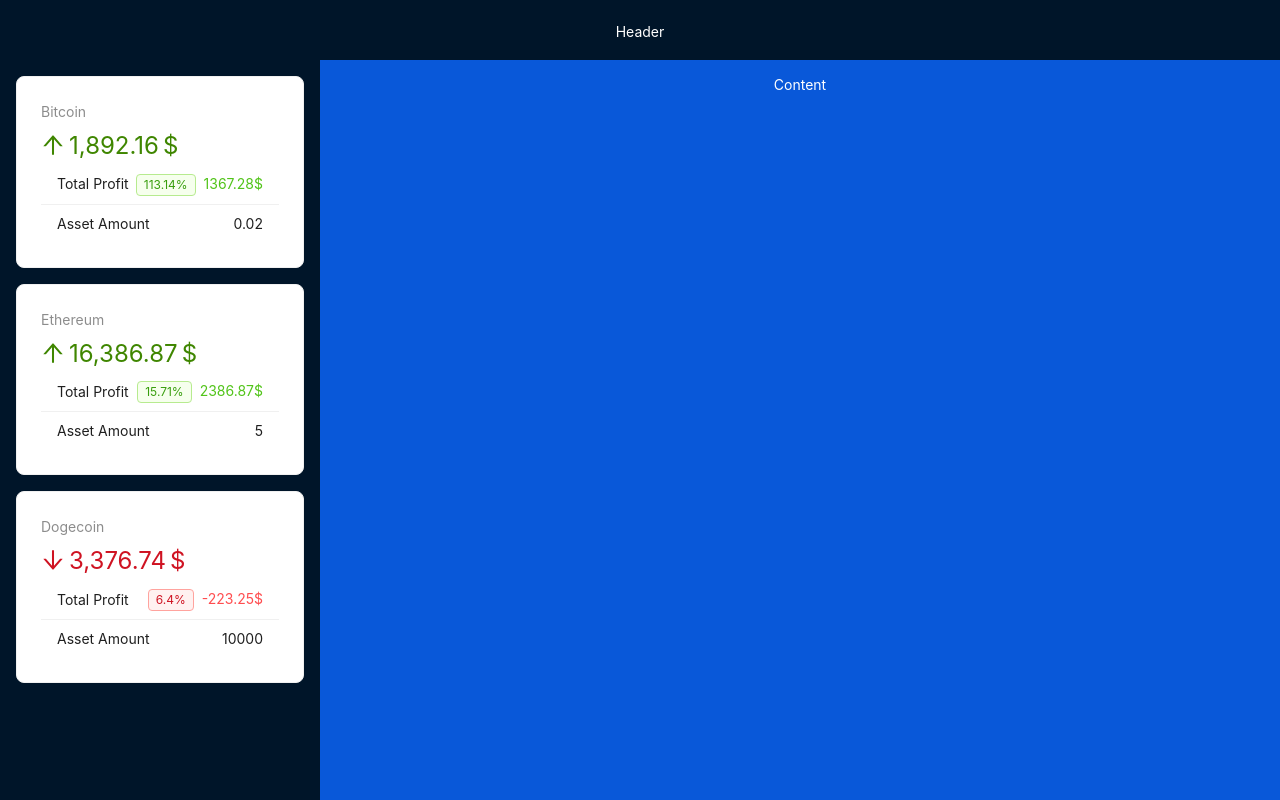
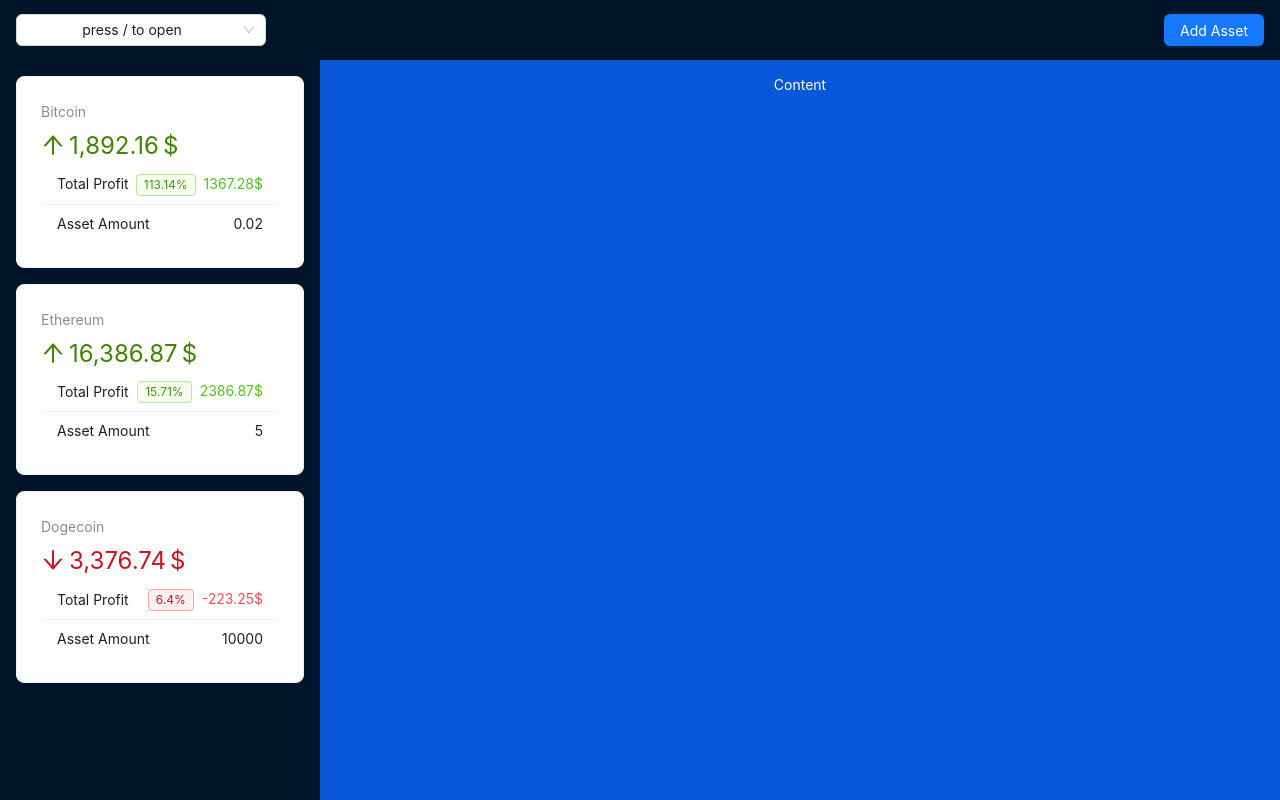
Before and after one commit to DeganovAndrey/React-crypto-app, a React (Vite) app: page / in a window 1280 px wide. Built offline with nearby package versions, Linux system fonts and the light colour scheme.

Commit message:
Added appHeader, modal, drawer, select

```diff
--- a/src/App.jsx
+++ b/src/App.jsx
@@ -1,19 +1,9 @@
-import { Layout } from "antd";
-import AppHeader from "./components/layout/AppHeader";
-import AppSider from "./components/layout/AppSider";
-import AppContent from "./components/layout/AppContent";
 import { CryptoContextProvider } from "./context/crypto-context";
-
+import AppLayout from "./components/layout/AppLayout";
 function App() {
   return (
     <CryptoContextProvider>
-      <Layout>
-        <AppHeader />
-        <Layout>
-          <AppSider />
-          <AppContent />
-        </Layout>
-      </Layout>
+      <AppLayout />
     </CryptoContextProvider>
   );
 }
--- a/src/components/layout/AppHeader.jsx
+++ b/src/components/layout/AppHeader.jsx
@@ -1,16 +1,83 @@
-import { Layout } from "antd";
+import { Layout, Select, Space, Button, Modal, Drawer } from "antd";
+import { useCrypto } from "../../context/crypto-context";
+import { useEffect, useState } from "react";
+import CoinInfoModal from "./CoinInfoModal";
 
 const headerStyle = {
+  width: "100%",
   textAlign: "center",
-  color: "#fff",
   height: 60,
-  paddingInline: 48,
-  lineHeight: "64px",
-  backgroundColor: "#001529",
+  padding: "1rem",
+  display: "flex",
+  justifyContent: "space-between",
+  alignItems: "center",
 };
 
 const AppHeader = () => {
-  return <Layout.Header style={headerStyle}>Header</Layout.Header>;
+  const [select, setSelect] = useState(false);
+  const [modal, setModal] = useState(false);
+  const [coin, setCoin] = useState(null);
+  const [drawer, setDrawer] = useState(false);
+
+  const { crypto } = useCrypto();
+
+  useEffect(() => {
+    const keypress = (event) => {
+      if (event.key === "/") {
+        setSelect((prev) => !prev);
+      }
+    };
+    document.addEventListener("keypress", keypress);
+    return () => document.removeEventListener("keypress", keypress);
+  }, []);
+
+  const handleSelect = (value) => {
+    setCoin(crypto.find((c) => c.id === value));
+    setModal(true);
+  };
+
+  return (
+    <Layout.Header style={headerStyle}>
+      <Select
+        style={{
+          width: 250,
+        }}
+        open={select}
+        onSelect={handleSelect}
+        onClick={() => setSelect((prev) => !prev)}
+        value="press / to open"
+        options={crypto.map((coin) => ({
+          label: coin.name,
+          value: coin.id,
+          icon: coin.icon,
+        }))}
+        optionRender={(option) => (
+          <Space>
+            <img
+              style={{ width: 20 }}
+              src={option.data.icon}
+              alt={option.data.label}
+            />{" "}
+            {option.data.label}
+          </Space>
+        )}
+      />
+      <Button type="primary" onClick={() => setDrawer(true)}>
+        Add Asset
+      </Button>
+      <Modal open={modal} onCancel={() => setModal(false)} footer={null}>
+        <CoinInfoModal coin={coin} />
+      </Modal>
+      <Drawer
+        width={600}
+        title="Add Asset"
+        open={drawer}
+        onClose={() => setDrawer(false)}
+      >
+        <p>Some la la la</p>
+      </Drawer>
+    </Layout.Header>
+  );
 };
 
 export default AppHeader;
--- /dev/null
+++ b/src/components/layout/AppLayout.jsx
@@ -0,0 +1,24 @@
+import { Layout, Spin } from "antd";
+import AppHeader from "./AppHeader";
+import AppSider from "./AppSider";
+import AppContent from "./AppContent";
+import { useContext } from "react";
+import CryptoContext from "../../context/crypto-context";
+
+const AppLayout = () => {
+    const { loading } = useContext(CryptoContext);
+    if (loading) {
+      return <Spin fullscreen />;
+    }
+  return (
+    <Layout>
+      <AppHeader />
+      <Layout>
+        <AppSider />
+        <AppContent />
+      </Layout>
+    </Layout>
+  );
+};
+
+export default AppLayout;
--- a/src/components/layout/AppSider.jsx
+++ b/src/components/layout/AppSider.jsx
@@ -1,4 +1,4 @@
-import { Card, Layout, List, Statistic, Typography, Spin, Tag } from "antd";
+import { Card, Layout, List, Statistic, Typography, Tag } from "antd";
 import { ArrowDownOutlined, ArrowUpOutlined } from "@ant-design/icons";
 import { capitalize } from "../../utils";
 import { useContext } from "react";
@@ -9,10 +9,8 @@
 };
 
 const AppSider = () => {
-  const { loading, assets } = useContext(CryptoContext);
-  if (loading) {
-    return <Spin fullscreen />;
-  }
+  const { assets } = useContext(CryptoContext);
+
   return (
     <Layout.Sider width="25%" style={siderStyle}>
       {assets.map((asset) => (
@@ -57,18 +55,6 @@
             )}
           />
         </Card>
-        // <Card>
-        //   <Statistic
-        //     title="Idle"
-        //     value={9.3}
-        //     precision={2}
-        //     valueStyle={{
-        //       color: "#cf1322",
-        //     }}
-        //     prefix={<ArrowDownOutlined />}
-        //     suffix="%"
-        //   />
-        // </Card>
       ))}
     </Layout.Sider>
   );
--- /dev/null
+++ b/src/components/layout/CoinInfoModal.jsx
@@ -0,0 +1,5 @@
+const CoinInfoModal = ({ coin }) => {
+  return <h2>{coin.name}</h2>;
+};
+
+export default CoinInfoModal;
--- a/src/context/crypto-context.jsx
+++ b/src/context/crypto-context.jsx
@@ -1,4 +1,4 @@
-import { createContext, useEffect, useState } from "react";
+import { createContext, useContext, useEffect, useState } from "react";
 import { fakeFetchCrypto, fetchAssets } from "./../api";
 import { percentDifference } from "./../utils";
 
@@ -44,3 +44,7 @@
 }
 
 export default CryptoContext;
+
+export const useCrypto = () => {
+  return useContext(CryptoContext);
+};
```
Also changed, not shown: src/App.css (deleted, +0 -42 lines).
